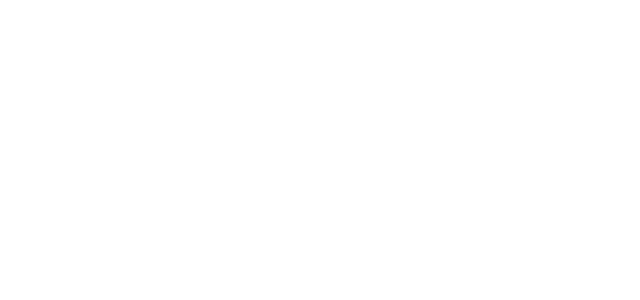
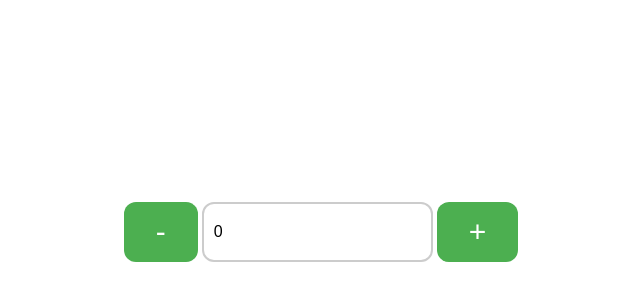
Before and after one commit to Tohirjon-Odilov/angular-practice, an Angular app: page / in a window 1280 px wide. Shown: the part 128-428 px from the top of the page, without its empty margins (319-959 px from the left). Built offline with nearby package versions, Linux system fonts and the light colour scheme.

Commit message:
add Calculator and Increase components with basic functionality and styles

```diff
--- a/src/app/app.html
+++ b/src/app/app.html
@@ -1 +1,3 @@
+<!--<app-calculator/>-->
+<app-increase/>
 <router-outlet />
--- a/src/app/app.ts
+++ b/src/app/app.ts
@@ -1,9 +1,11 @@
 import { Component, signal } from '@angular/core';
 import { RouterOutlet } from '@angular/router';
+import {CalculatorComponent} from './calculator/calculator.component';
+import {IncreaseComponent} from './increase/increase.component';
 
 @Component({
   selector: 'app-root',
-  imports: [RouterOutlet],
+  imports: [RouterOutlet, CalculatorComponent, IncreaseComponent],
   templateUrl: './app.html',
   styleUrl: './app.css'
 })
--- /dev/null
+++ b/src/app/calculator/calculator.component.css
@@ -0,0 +1,49 @@
+.container{
+  border: 1px solid #ccc;
+  border-radius: 5px;
+  padding: 20px;
+  max-width: 400px;
+  margin: auto;
+  background-color: #f9f9f9;
+}
+
+.input-group{
+  margin-bottom: 15px;
+}
+
+input[type="number"]{
+  width: 100%;
+  padding: 8px;
+  box-sizing: border-box;
+  border: 1px solid #ccc;
+  border-radius: 4px;
+  margin-bottom: 5px;
+}
+
+button{
+  padding: 10px 15px;
+  margin-right: 10px;
+  border: none;
+  border-radius: 4px;
+  background-color: #28a745;
+  color: white;
+  cursor: pointer;
+}
+
+button:hover{
+  background-color: #218838;
+}
+
+.result{
+  margin-top: 20px;
+  font-size: 1.2em;
+  font-weight: bold;
+}
+
+.error{
+  color: red;
+}
+
+.success{
+  color: green;
+}
--- /dev/null
+++ b/src/app/calculator/calculator.component.html
@@ -0,0 +1,29 @@
+<div class="container">
+  <div class="input-group">
+    <input type="number" placeholder="Son 1" [(ngModel)]="num1">
+    <input type="number" placeholder="Son 2" [(ngModel)]="num2">
+  </div>
+
+  <button (click)="qushish()">+</button>
+  <button (click)="ayirish()">-</button>
+  <button (click)="kupaytirish()">*</button>
+  <button (click)="bulish()">/</button>
+  <button (click)="clear()">Tozalash</button>
+
+  <hr>
+
+  <p [class.error]="errorMessage != null">Natija:
+    @if (result !== null) {
+      <b [ngClass]="{
+      'success': result > 0,
+      'error': result < 0
+      }">{{ result }}</b>
+    } @else {
+      Amal yo'q
+    }
+  </p>
+
+  <div class="error">
+    {{errorMessage}}
+  </div>
+</div>
--- /dev/null
+++ b/src/app/calculator/calculator.component.ts
@@ -0,0 +1,54 @@
+import {Component} from '@angular/core';
+import {FormsModule} from '@angular/forms';
+import {JsonPipe, NgClass} from '@angular/common';
+
+@Component({
+  selector: 'app-calculator',
+  templateUrl: './calculator.component.html',
+  styleUrl: 'calculator.component.css',
+  imports: [
+    FormsModule,
+    JsonPipe,
+    NgClass
+  ]
+})
+
+export class CalculatorComponent{
+  num1: number = 0;
+  num2: number = 0;
+  result: number | null = null;
+  errorMessage: string | null = null;
+
+  qushish() {
+    this.errorMessage = null;
+    this.result = this.num1 + this.num2;
+  }
+
+  ayirish() {
+    this.errorMessage = null;
+    this.result = this.num1 - this.num2;
+  }
+
+  kupaytirish() {
+    this.errorMessage = null;
+    this.result = this.num1 * this.num2;
+  }
+
+  bulish() {
+    this.errorMessage = null;
+    if(this.num2 === 0){
+      this.errorMessage = "Nolga bo'lish mumkin emas! 🚫";
+      this.result = 0;
+      return;
+    }
+    this.result = this.num1 / this.num2;
+    this.errorMessage = null;
+  }
+
+  clear() {
+    this.num1 = 0;
+    this.num2 = 0;
+    this.result = null;
+    this.errorMessage = null;
+  }
+}
--- /dev/null
+++ b/src/app/increase/increase.component.css
@@ -0,0 +1,35 @@
+.container{
+  display: flex;
+  align-items: center;
+}
+
+.btn {
+  height: 60px;
+  max-height: 60px;
+  background-color: #4CAF50; /* Green */
+  border: none;
+  color: white;
+  padding: 0 32px;
+  text-align: center;
+  text-decoration: none;
+  display: inline-block;
+  font-size: 30px;
+  margin: 4px 2px;
+  cursor: pointer;
+  border-radius: 12px;
+}
+
+input[type="number"] {
+  height: 60px;
+  max-height: 60px;
+  border-radius: 12px;
+  padding: 10px;
+  font-size: 16px;
+  border: 2px solid #ccc;
+  margin: 4px 2px;
+
+}
+
+.error {
+  color: red;
+}
--- /dev/null
+++ b/src/app/increase/increase.component.html
@@ -0,0 +1,5 @@
+<div class="container">
+  <button class="btn" (click)="decrement()">-</button>
+  <input type="number" [(ngModel)]="result" [ngClass]="{'error': result < 0}">
+  <button class="btn" (click)="increment()">+</button>
+</div>
--- /dev/null
+++ b/src/app/increase/increase.component.ts
@@ -0,0 +1,26 @@
+import {Component} from '@angular/core';
+import {FormsModule} from '@angular/forms';
+import {NgClass} from '@angular/common';
+
+@Component({
+  selector: "app-increase",
+  standalone: true,
+  imports: [
+    FormsModule,
+    NgClass
+  ],
+  templateUrl: "increase.component.html",
+  styleUrl: "increase.component.css"
+})
+
+export class IncreaseComponent{
+  result: number = 0;
+
+  increment() {
+    this.result++;
+  }
+
+  decrement() {
+    this.result--;
+  }
+}
--- a/src/styles.css
+++ b/src/styles.css
@@ -1 +1,12 @@
-/* You can add global styles to this file, and also import other style files */
+body{
+  display: flex;
+  justify-content: center;
+  align-items: center;
+  height: 90vh;
+}
+
+*{
+  box-sizing: border-box;
+  margin: 0;
+  padding: 0;
+}
```
